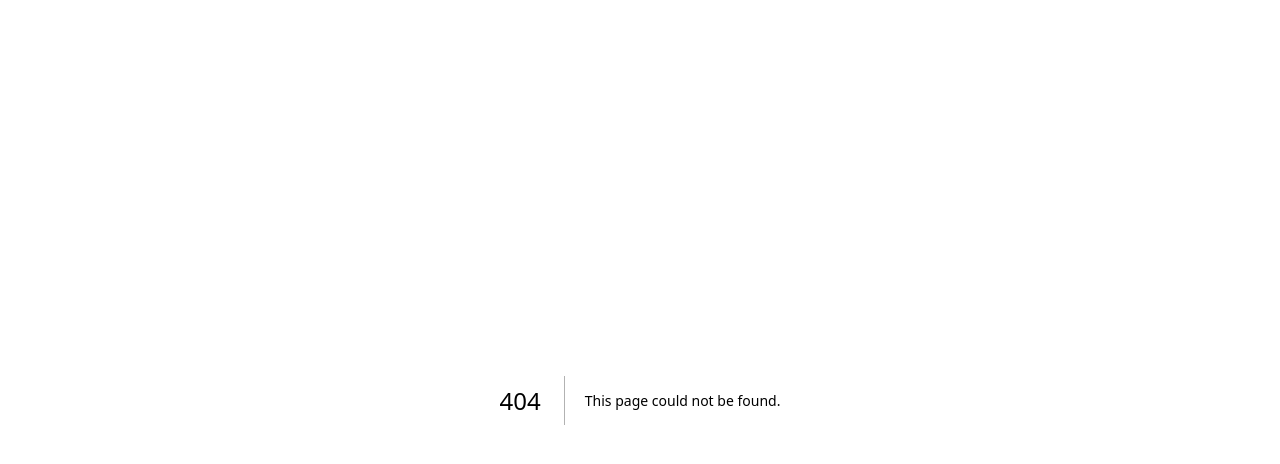
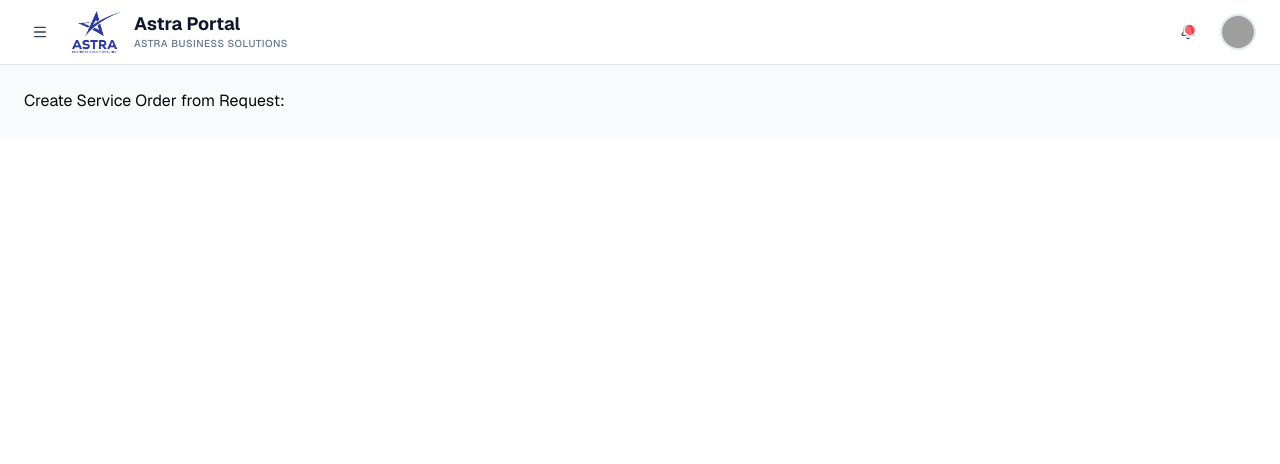
Before and after one commit to AllJacks1/rfp-system, a Next.js app: page /home/finance/service-orders/create-so in a window 1280 px wide. Before the commit this address had no page. Shown: the top 464 px of the page. Built offline with nearby package versions, Linux system fonts and the light colour scheme; grey boxes are pictures that could not be loaded.

Commit message:
feat(nav): redirect to create so page

```diff
--- /dev/null
+++ b/app/components/service-orders/CreateServiceOrder.tsx
@@ -0,0 +1,15 @@
+"use client";
+
+import { useSearchParams } from "next/navigation";
+
+export default function CreateServiceOrder() {
+  const searchParams = useSearchParams();
+  const requestId = searchParams.get("requestId");
+
+  return (
+    <div>
+      <h1>Create Service Order from Request: {requestId}</h1>
+      {/* Your form */}
+    </div>
+  );
+}
--- a/app/components/service-orders/ServiceOrder.tsx
+++ b/app/components/service-orders/ServiceOrder.tsx
@@ -1,6 +1,7 @@
 "use client";
 
 import { useState } from "react";
+import { useRouter } from "next/navigation";
 import { Button } from "@/components/ui/button";
 import { Card, CardContent } from "@/components/ui/card";
 import { Badge } from "@/components/ui/badge";
@@ -476,6 +477,7 @@ export default function ServiceOrder() {
   const [orders, setOrders] = useState<ServiceOrder[]>(mockServiceOrders);
   const [selectedOrder, setSelectedOrder] = useState<ServiceOrder | null>(null);
   const [viewDialogOpen, setViewDialogOpen] = useState(false);
+  const router = useRouter();
 
   // New state for approved requests dialog
   const [approvedRequestsDialogOpen, setApprovedRequestsDialogOpen] =
@@ -531,6 +533,9 @@ export default function ServiceOrder() {
     console.log("Creating service order from request:", request.id);
     // You can add navigation or modal opening here
     setApprovedRequestsDialogOpen(false);
+    router.push(
+      `/home/finance/service-orders/create-so?requestId=${request.id}`,
+    );
   };
 
   // Stats calculation
--- /dev/null
+++ b/app/home/finance/service-orders/create-so/page.tsx
@@ -0,0 +1,9 @@
+import CreateServiceOrder from "@/app/components/service-orders/CreateServiceOrder";
+
+export default function CreateServiceOrderPage() {
+  return (
+    <div>
+      <CreateServiceOrder />
+    </div>
+  );
+}
```
